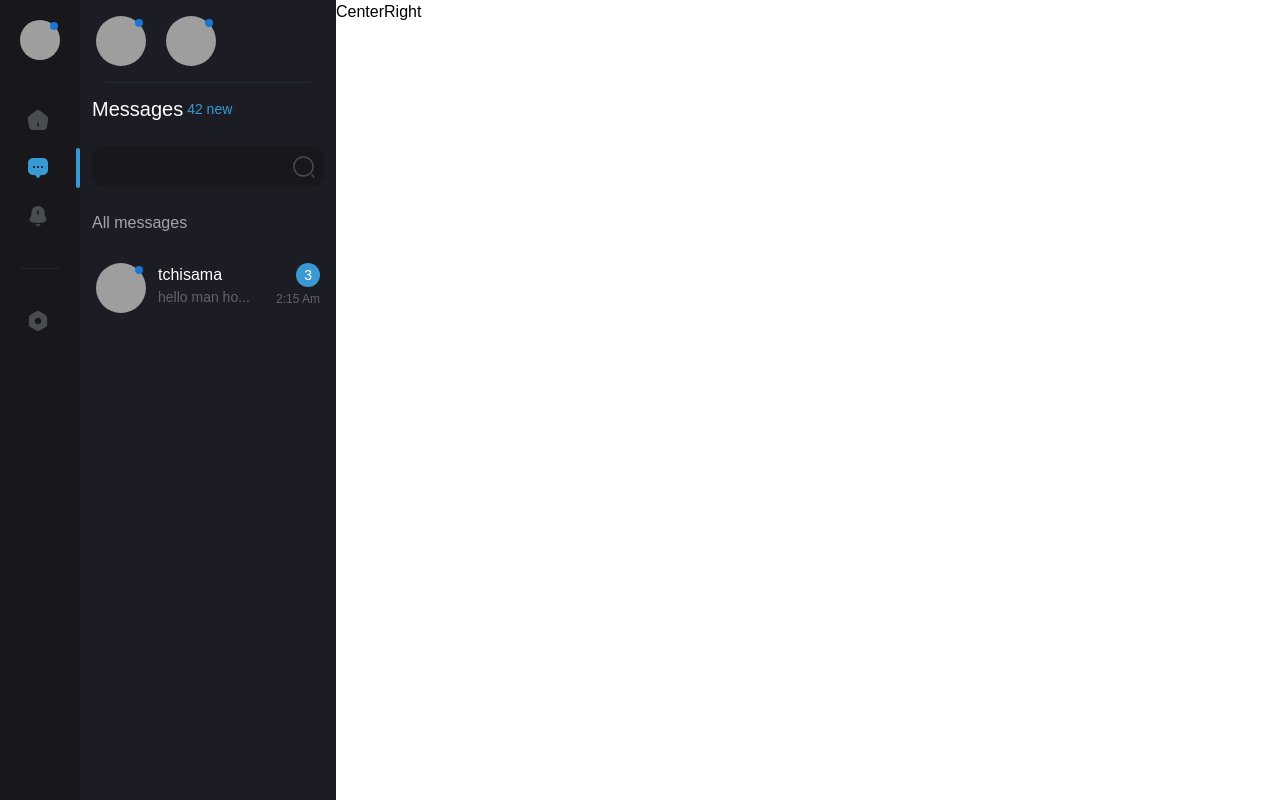
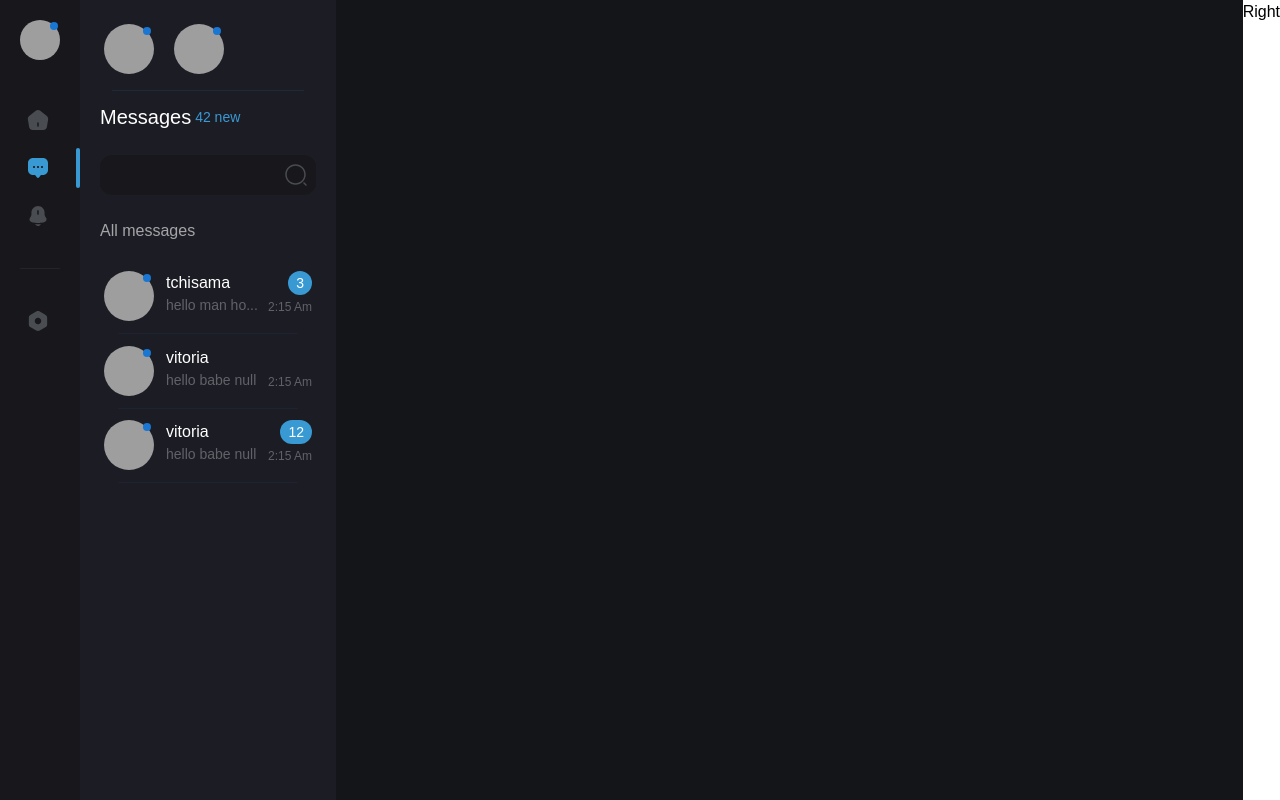
Before and after one commit to tchi-sama/chat-web, a React (Create React App) app: page / in a window 1280 px wide. Built offline with nearby package versions, Linux system fonts and the light colour scheme; grey boxes are pictures that could not be loaded.

Commit message:
go to center

```diff
--- a/src/components/Center.jsx
+++ b/src/components/Center.jsx
@@ -2,7 +2,9 @@ import React from 'react'
 
 function Center() {
   return (
-    <div>Center</div>
+    <div className='flex-1 bg-[#131519]'>
+
+    </div>
   )
 }
 
--- a/src/components/ChatList.jsx
+++ b/src/components/ChatList.jsx
@@ -5,6 +5,8 @@ function ChatList() {
   return (
     <div className="p-2 flex overflow-x-auto flex-col items-start w-full gap-1">
         <ChatinList userName="tchisama" lastMsg="hello man how are you " state={3}/>
+        <ChatinList userName="vitoria" lastMsg="hello babe " state={0}/>
+        <ChatinList userName="vitoria" lastMsg="hello babe " state={12}/>
     </div>
   );
 }
--- a/src/components/ChatinList.jsx
+++ b/src/components/ChatinList.jsx
@@ -1,8 +1,9 @@
 import { Avatar, Badge } from "@mui/material";
 import React from "react";
 
-function ChatinList({userName , lastMsg , state}) {
+function ChatinList({ userName, lastMsg, state }) {
   return (
+    <>
     <div className="  hover:bg-[#191921] flex gap-3 p-2 w-full rounded-lg cursor-pointer">
       <Badge variant="dot" overlap="circular" color="primary" badgeContent=" ">
         <Avatar
@@ -13,16 +14,24 @@ function ChatinList({userName , lastMsg , state}) {
       <div className="flex-1">
         <div className="flex ">
           <h3 className="text-white flex-1">{userName}</h3>
-          <p className="flex justify-center items-center px-2 bg-prime w-fit rounded-full text-sm text-white">
-            {typeof(state) === "number"? state : null}
-          </p>
+          {
+            (typeof(state)==="number" && state !== 0 )?
+            <p className="flex justify-center items-center px-2 bg-prime w-fit rounded-full text-sm text-white">
+              {typeof state === "number" ? state : null}
+            </p>
+            : null
+          }
         </div>
         <div className="flex items-end">
-          <p className="text-white opacity-30 text-sm flex-1">{lastMsg.substr(0, 12)+(lastMsg.length>12?"...":null)}</p>
+          <p className="text-white opacity-30 text-sm flex-1">
+            {lastMsg.substr(0, 12) + (lastMsg.length > 12 ? "..." : null)}
+          </p>
           <p className="text-white opacity-30 text-xs">2:15 Am</p>
         </div>
       </div>
     </div>
+      <div className="w-[80%] h-[0.8px] rounded-full bg-gray-800 opacity-60 mx-auto"></div>
+    </>
   );
 }
 
--- a/src/components/Left.jsx
+++ b/src/components/Left.jsx
@@ -4,7 +4,7 @@ import ChatList from "./ChatList";
 
 function Left() {
   return (
-    <div className="w-[20%] min-w-[250px] bg-[#1C1C25] flex flex-col">
+    <div className="p-2 hidden w-[20%] min-w-[250px] bg-[#1C1C25] md:flex flex-col">
       <OnlineFriends />
       <div className="w-[80%] h-[0.8px] rounded-full bg-gray-800 mx-auto"></div>
       <div className="flex gap-1 items-center p-3">
```
